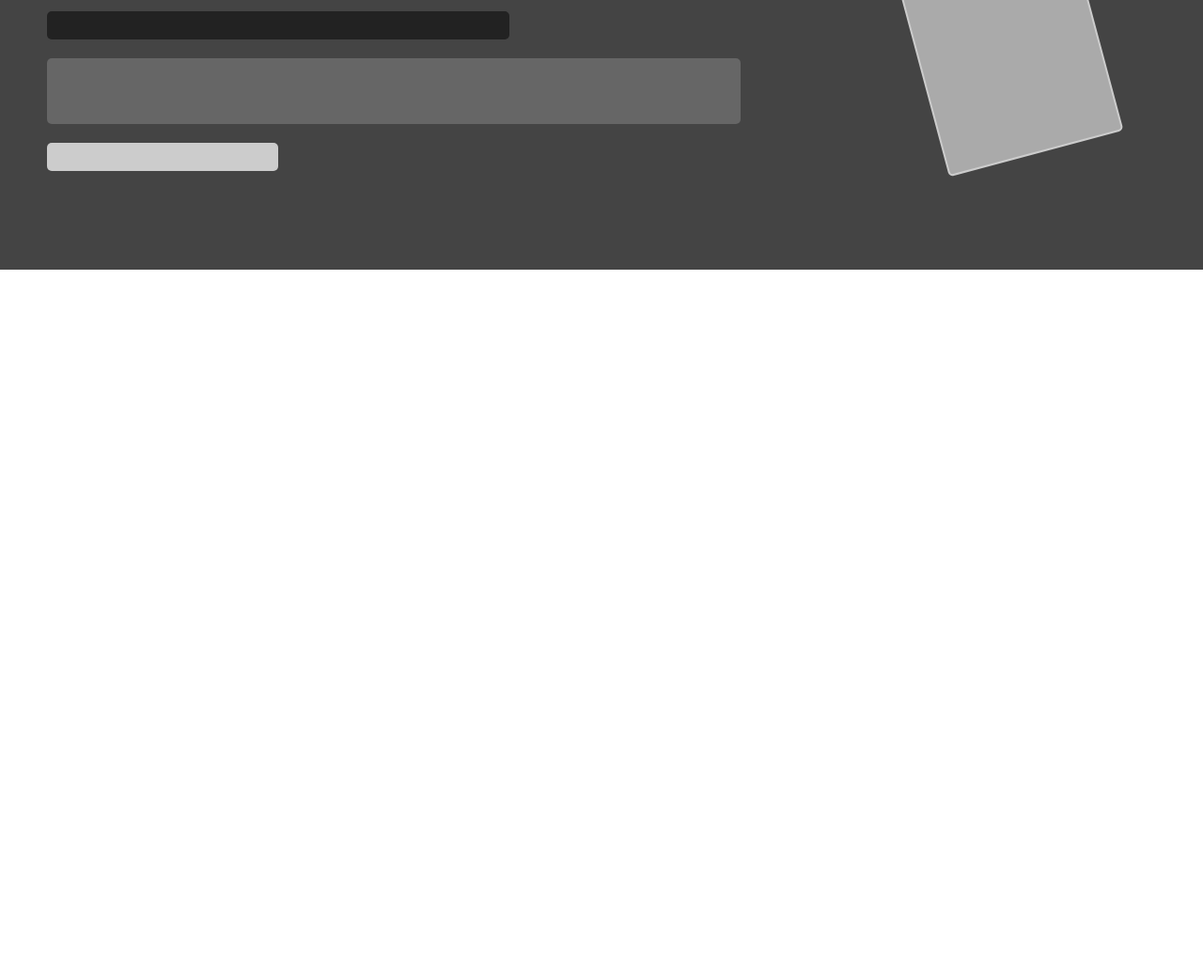
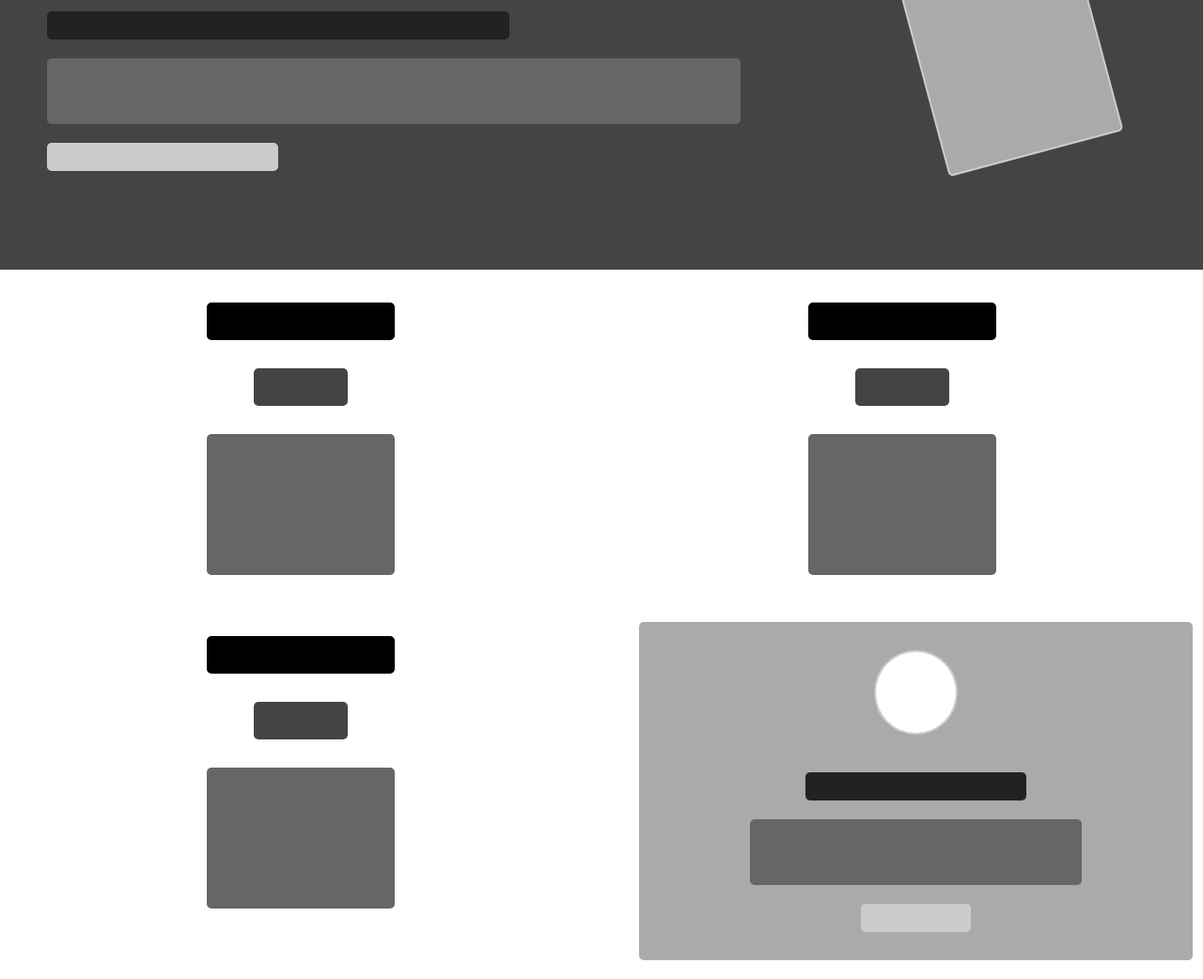
Before and after one commit to janis-jenny/design_teardown, a plain HTML site: page index.html in a window 1280 px wide. Shown: the part 4813-5855 px from the top of the page at 94% size. Before the commit the page ends 5100 px from the top, so only its background shows below. Drawn offline with Linux system fonts and the light colour scheme.

Commit message:
bottom section html css

```diff
--- a/css/styles.css
+++ b/css/styles.css
@@ -345,3 +345,26 @@ body {
   transform-origin: left bottom;
   transition: 0.3s ease-in-out;
 }
+
+.bottom-articles-1{
+  grid-template-columns: repeat(2, 1fr);
+  grid-template-rows: repeat(1, 1fr);
+  width: 100%;
+  height: 450px;
+}
+
+.btt-article {
+  align-items: center;
+  flex-direction: column;
+  margin-top: 35px;
+}
+
+.ad-bottom {
+  background-color: var(--color-6);
+  border-radius: 5px;
+  margin: 20px 40px;
+  width: 92%;
+  height: 360px;
+  align-items: center;
+  flex-direction: column;
+}
--- a/index.html
+++ b/index.html
@@ -236,5 +236,41 @@
       </div>
     </section>
 
+    <section class="grid bottom-articles-1">
+      <article class="flex btt-article">
+        <div class="article-tittle">
+        </div>
+        <div class="article-author">
+        </div>
+        <div class="article-text">
+        </div>
+      </article>
+      <article class="flex btt-article">
+        <div class="article-tittle">
+        </div>
+        <div class="article-author">
+        </div>
+        <div class="article-text">
+        </div>
+      </article>
+      <article class="flex btt-article">
+        <div class="article-tittle">
+        </div>
+        <div class="article-author">
+        </div>
+        <div class="article-text">
+        </div>
+      </article>
+      <div class="flex ad-bottom">
+        <div class="ad-img">
+        </div>
+        <div class="ad-div">
+        </div>
+        <div class="ad-text">
+        </div>
+        <div class="ad-button">
+      </div>
+
+    </section>
 </body>
 </html>
```
